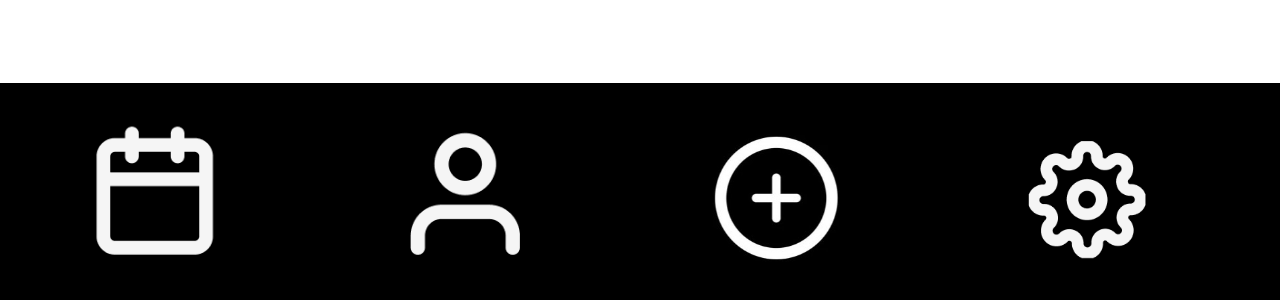
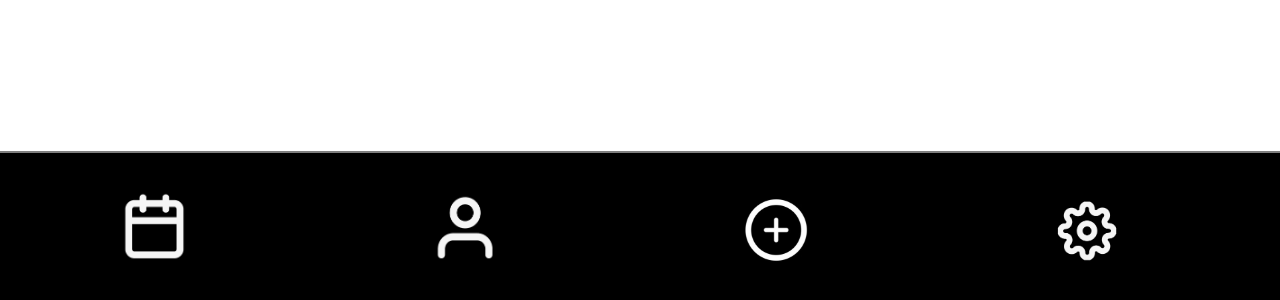
Before and after one commit to Shbc314159/TimeSync, a website: page login.html in a window 1280 px wide. Shown: the part 496-796 px from the top of the page. Drawn offline with Linux system fonts and the light colour scheme.

Commit message:
Changing navbar size

```diff
--- a/navbar.css
+++ b/navbar.css
@@ -7,13 +7,14 @@
     width: 100%;
     margin: 0px;
     padding: 3% 0%;
+    border-top: 0.25vh solid gray;
 }
 
 .navbar-item {
     display: inline;
-    padding: 0% 7vw;
+    padding: 0% 9.5vw;
 }
 
 .navbar-img {
-    width: 10vw;
+    width: 5vw;
 }
```
